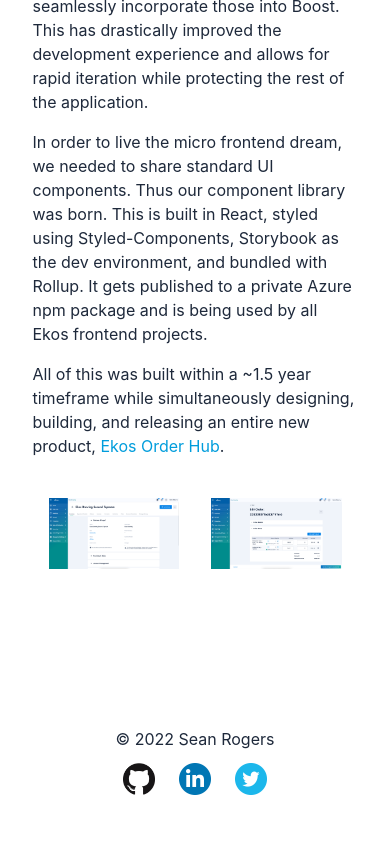
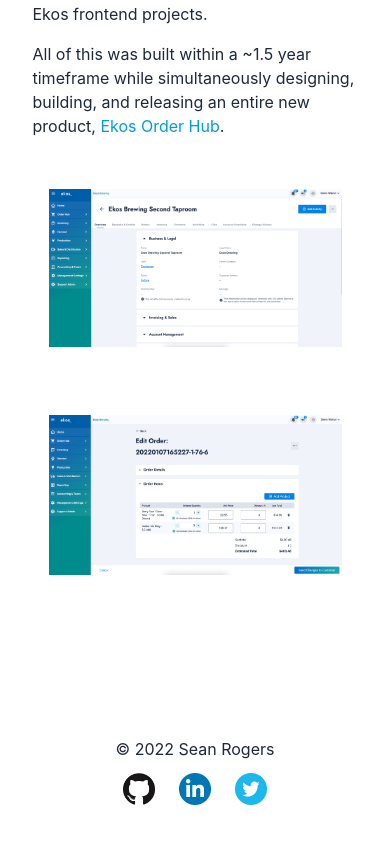
Before and after one commit to Bonitis/seanrogers-dev-next, a Next.js app: page /projects/ekos-boost in a window 390 px wide. Shown: the part 1386-2230 px from the top of the page. Built offline with nearby package versions, Linux system fonts and the light colour scheme.

Commit message:
responsive style fixing

```diff
--- a/pages/_app.tsx
+++ b/pages/_app.tsx
@@ -56,7 +56,7 @@
         </button>
       </nav>
       <Component {...pageProps} />
-      <footer className="dark:text-white text-slate-800 w-10/12 mx-auto mt-16 py-12">
+      <footer className="dark:text-white text-slate-800 w-10/12 max-w-5xl mx-auto mt-16 py-12">
         <div className="md:p-0 flex flex-col md:flex-row justify-between items-center">
           <div>&copy;{` ${new Date().getFullYear()} Sean Rogers `}</div>
           <div className="flex">
--- a/pages/projects/[slug].tsx
+++ b/pages/projects/[slug].tsx
@@ -39,12 +39,13 @@
                 <div className="flex border-t-1 border-slate-500 pt-2">
                     <StackLogos logos={project.logos} size={36} />
                 </div>
-                <div className="m-8 h-[32rem] w-full relative">
+                <div className="m-8 h-48 md:h-[28rem] lg:h-[32rem] w-full relative">
                     <Image
                         src={`/assets/screenshots/${project.thumbnail}.png`}
                         alt={project.thumbnail}
                         layout="fill"
                         objectFit="contain"
+                        priority
                     />
                 </div>
                 <hr className="border-t-1 mb-8 w-full border-solid border-slate-500" />
--- a/src/components/Gallery.tsx
+++ b/src/components/Gallery.tsx
@@ -4,14 +4,15 @@
 const Gallery: React.FC<{ gallery?: string[] }> = ({ gallery }) => {
     if (!gallery) return null;
     return (
-        <div className="flex justify-center w-full xl:w-10/12 xl:max-w-5xl">
+        <div className="flex flex-col xl: justify-center w-full xl:w-10/12 xl:max-w-5xl">
             {gallery.map((path) => (
-                <div key={path} className="h-64 w-full xl:w-96 p-4 bg-slate-600 rounded-md">
+                <div key={path} className="h-64 w-full xl:w-96 p-4 bg-slate-600 rounded-md shadow-md">
                     <Image
                         src={path}
                         alt={path}
                         height={400}
                         width={600}
+                        layout="responsive"
                         objectFit="contain"
                     />
                 </div>
```
